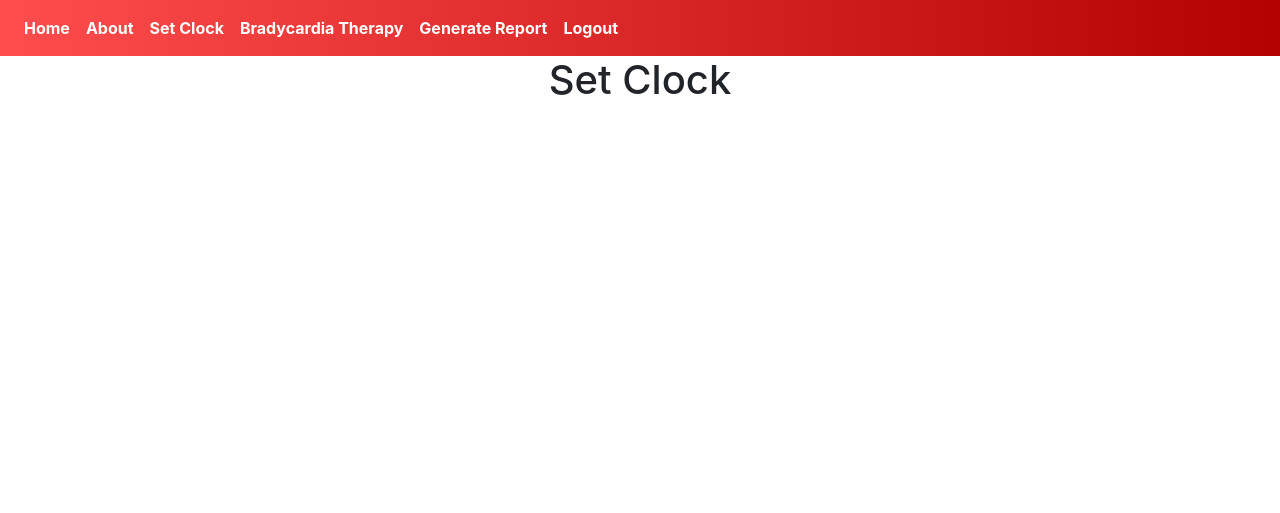
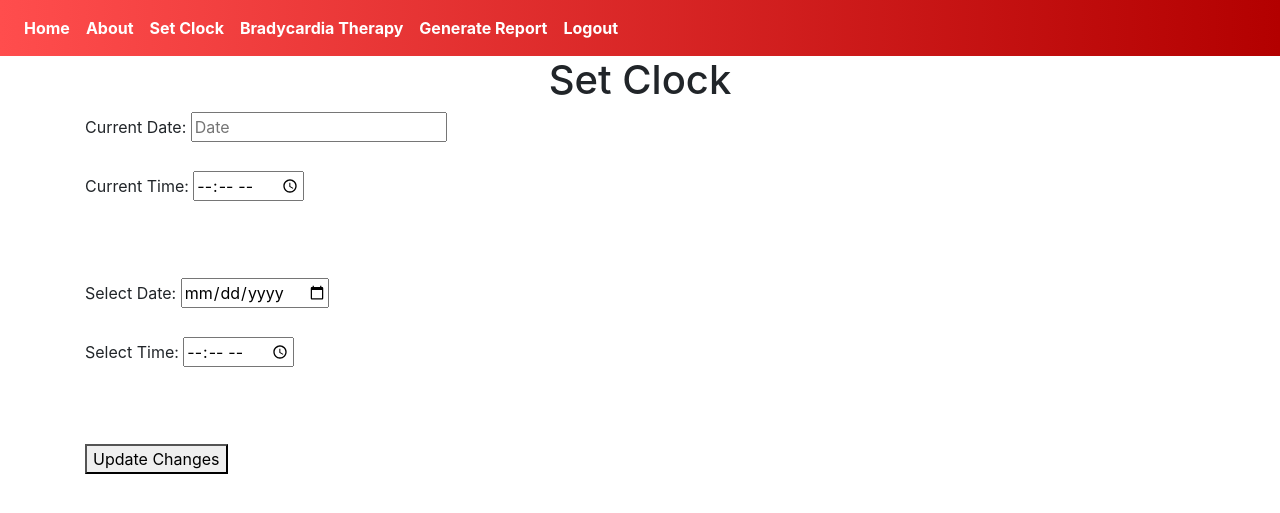
Before and after one commit to icaicarus/Pacemaker, a Flask app: page /set-clock in a window 1280 px wide. Shown: the top 513 px of the page. Run offline with Flask 3, Linux system fonts and the light colour scheme; a user stored in the database is signed in; some libraries are stand-ins or nearby versions.

Commit message:
Set clock updates

```diff
--- a/website/templates/set_clock.html
+++ b/website/templates/set_clock.html
@@ -1,4 +1,23 @@
 {% extends "base.html" %} {% block title %}Set Clock{% endblock %} {% block
 content %}
 <h1 align="center">Set Clock</h1>
+<div class="about-page">
+
+    <div class="clock">
+      <!-- Left Column: Personal and Patient Information -->
+        <label for="date">Current Date:</label>
+        <input type="text" id="date" name="date" placeholder="Date" value=""><br><br>
+
+        <label for="time">Current Time:</label>
+        <input type="time" id="time" name="time" placeholder="Current Time" value="{Time}"><br><br><br><br>
+
+        <label for="select-date">Select Date:</label>
+        <input type="date" id="select-date" name="select" placeholder="Select Date"><br><br>
+
+        <label for="time">Select Time:</label>
+        <input type="time" id="time" name="time" placeholder="Current Time"><br><br><br><br>
+
+        <button class="view-medical-history-btn">Update Changes</button><br><br>
+      </div>
+    </div>
 {% endblock %}
```
